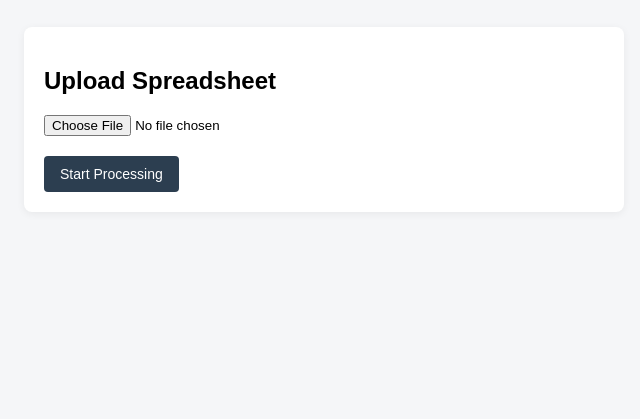
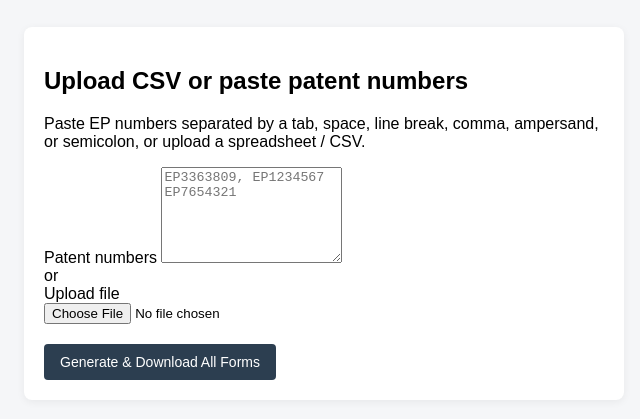
Before and after one commit to georgelethbridge/monaco-case-search, a plain HTML site: page index.html in a window 1280 px wide. Shown: the part 101-520 px from the top of the page, without its empty margins (316-956 px from the left). Drawn offline with Linux system fonts and the light colour scheme.

Commit message:
Update upload section and button labels in index.html

```diff
--- a/index.html
+++ b/index.html
@@ -12,9 +12,25 @@
     <h1>Monaco Case Processor</h1>
 
     <div class="card">
-      <h2>Upload Spreadsheet</h2>
+      <h2>Upload CSV or paste patent numbers</h2>
+      <p class="muted">
+        Paste EP numbers separated by a tab, space, line break, comma, ampersand, or semicolon,
+        or upload a spreadsheet / CSV.
+      </p>
+
+      <label class="label" for="patentNumbersInput">Patent numbers</label>
+      <textarea
+        id="patentNumbersInput"
+        rows="6"
+        placeholder="EP3363809, EP1234567&#10;EP7654321"
+      ></textarea>
+
+      <div class="orDivider">or</div>
+
+      <label class="label" for="fileInput">Upload file</label>
       <input type="file" id="fileInput" accept=".xlsx,.xls,.csv" />
-      <button id="uploadBtn">Start Processing</button>
+
+      <button id="generateBtn">Generate &amp; Download All Forms</button>
       <div id="error" class="error hidden"></div>
     </div>
 
@@ -28,8 +44,7 @@
 
     <div class="card hidden" id="resultsCard">
       <h2>Downloads</h2>
-      <button id="downloadPoasBtn">Download PoAs</button>
-      <button id="downloadFilingBtn">Download Filing Document</button>
+      <button id="downloadAllBtn">Download All Forms</button>
     </div>
 
     <div class="card hidden" id="reviewCard">
```
Lines whose indentation alone changed are shown as unchanged.
